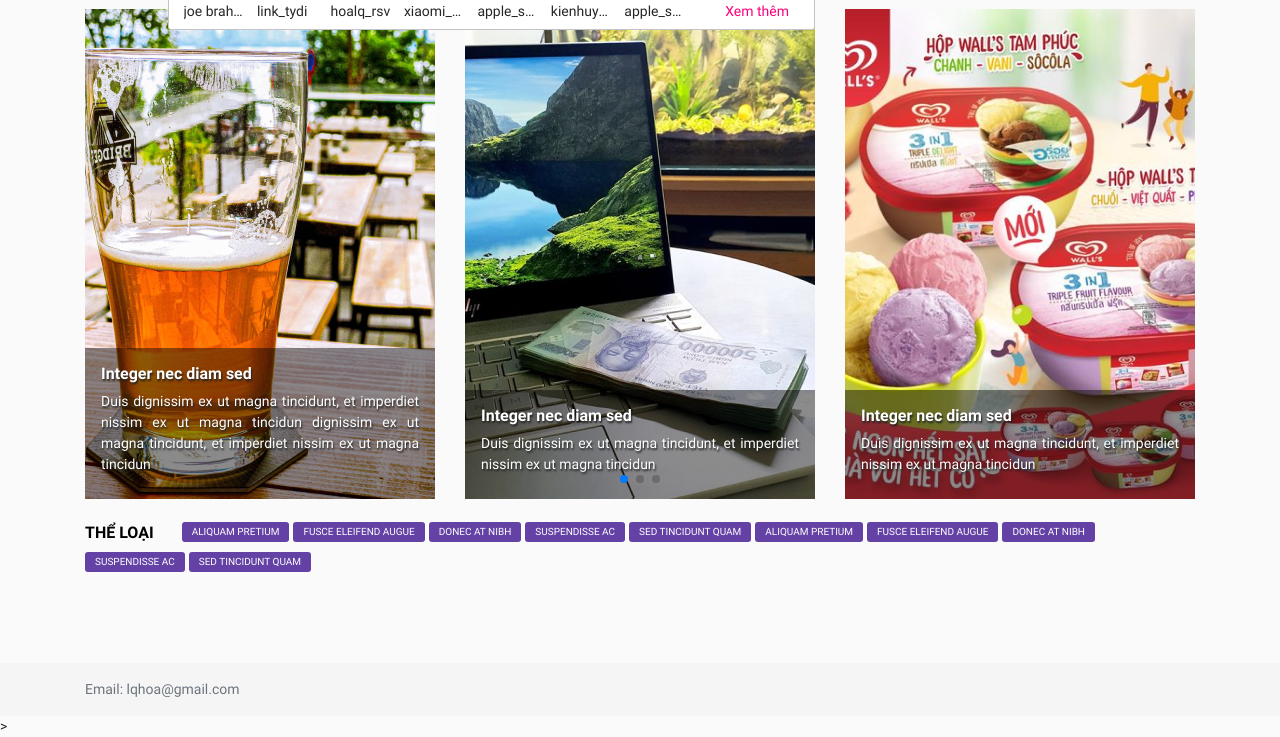
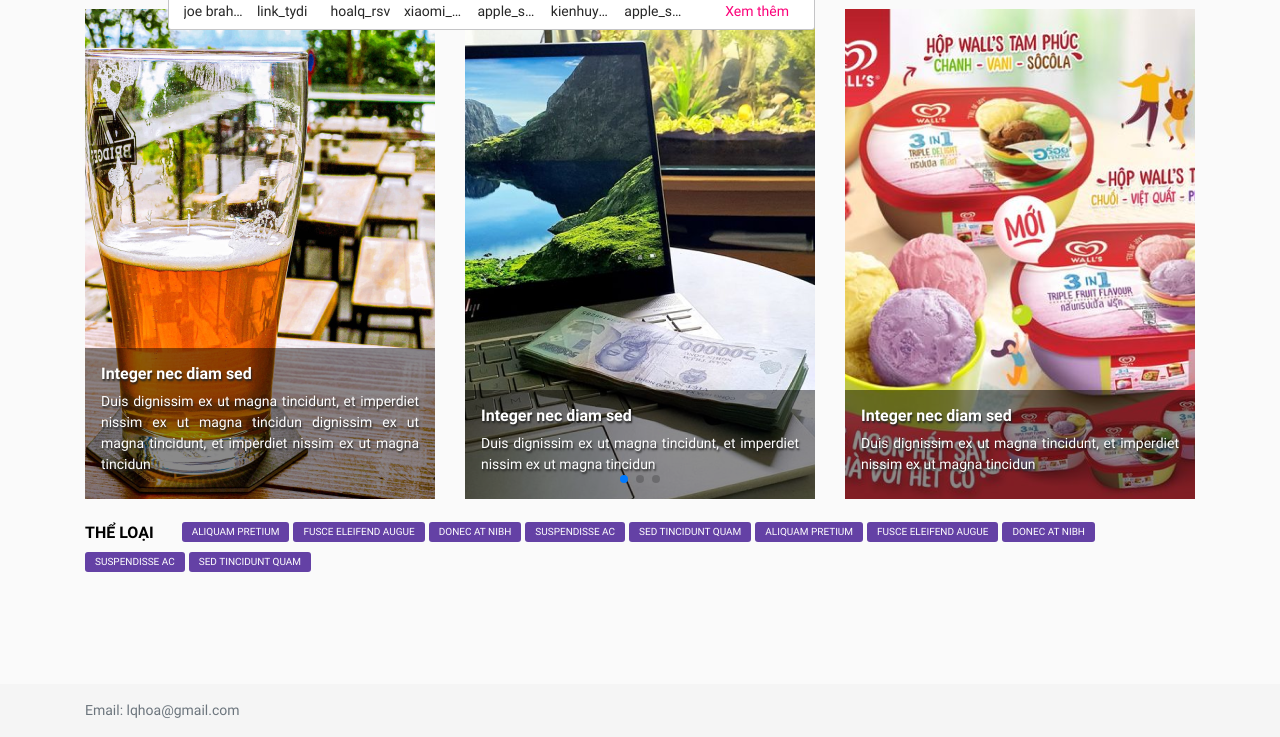
Before and after one commit to TieuLien/QUANGHOALE, a plain HTML site: page HTML/index.html in a window 1280 px wide. Shown: the part 63-800 px from the top of the page. Drawn offline with nearby package versions, Linux system fonts and the light colour scheme.

Commit message:
Update index.html

```diff
--- a/HTML/index.html
+++ b/HTML/index.html
@@ -130,7 +130,7 @@
 <script src="https://cdn.jsdelivr.net/npm/bootstrap@4.5.3/dist/js/bootstrap.bundle.min.js" integrity="sha384-ho+j7jyWK8fNQe+A12Hb8AhRq26LrZ/JpcUGGOn+Y7RsweNrtN/tE3MoK7ZeZDyx" crossorigin="anonymous"></script>
 <script src="https://unpkg.com/ionicons@5.2.3/dist/ionicons.js"></script
 <script src="https://unpkg.com/swiper/swiper-bundle.js"></script>
-<script src="https://unpkg.com/swiper/swiper-bundle.min.js"></script>>
+<script src="https://unpkg.com/swiper/swiper-bundle.min.js"></script>
 <script src="js/js.js"></script>
 </body>
 </html>
```
